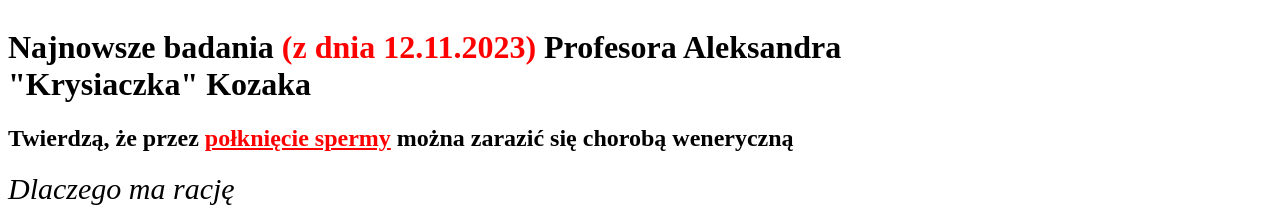
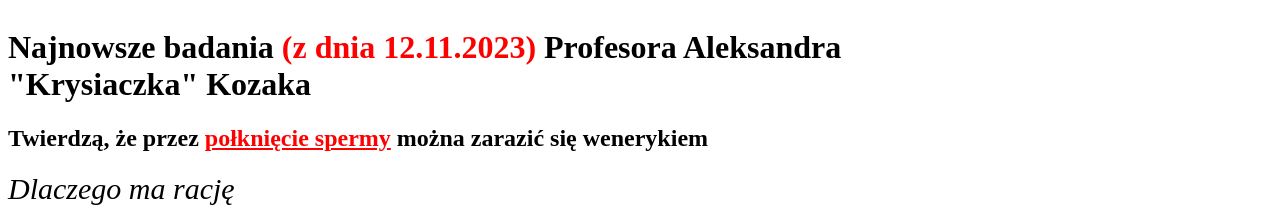
Before and after one commit to Txval/farmazony-krysiaczka, a plain HTML site: page index.html in a window 1280 px wide. Shown: the top 215 px of the page. Drawn offline with Linux system fonts and the light colour scheme.

Commit message:
index.html

```diff
--- a/index.html
+++ b/index.html
@@ -11,7 +11,7 @@
         Najnowsze badania <span id="mycolor3">(z dnia 12.11.2023)</span> Profesora Aleksandra "Krysiaczka" Kozaka
     </h1>
     <h2>
-        Twierdzą, że przez <span id="mycolor2">połknięcie spermy</span> można zarazić się <b>chorobą weneryczną</b>
+        Twierdzą, że przez <span id="mycolor2">połknięcie spermy</span> można zarazić się <b>wenerykiem</b>
     </h2>
     <i><span class="lista">Dlaczego ma rację</span></i>
     <ul>
```
